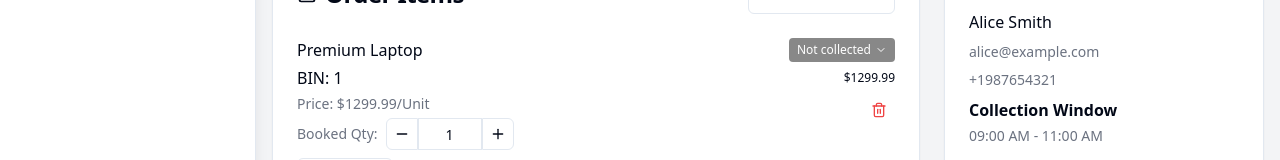
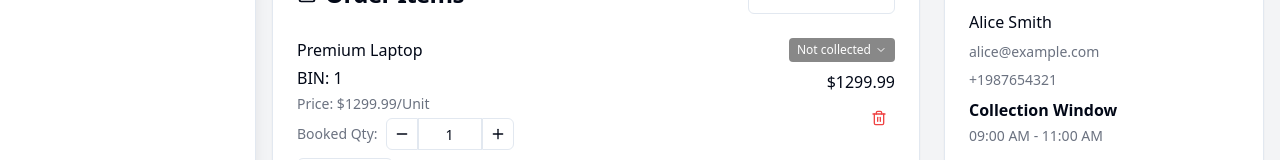
Before and after one commit to alex-chesakov/soft-admin-nest, a React (Vite) app: page /orders/1 in a window 1280 px wide. Shown: the part 587-747 px from the top of the page. Built offline with nearby package versions, Linux system fonts and the light colour scheme.

Commit message:
Adjust font size for price display
Ensure that the font size remains consistent for price display when the price is not adjusted.
[skip gpt_engineer]

```diff
--- a/src/components/orders/OrderItem.tsx
+++ b/src/components/orders/OrderItem.tsx
@@ -124,7 +124,7 @@ export const OrderItemComponent = ({
           statuses={itemStatuses}
         />
         <div className="flex flex-col items-end gap-1">
-          <span className={`text-xs font-medium ${adjustedTotal ? 'line-through text-gray-400' : ''}`}>
+          <span className={adjustedTotal ? 'text-xs font-medium line-through text-gray-400' : 'font-medium'}>
             ${originalTotal.toFixed(2)}
           </span>
           {adjustedTotal && (
```
